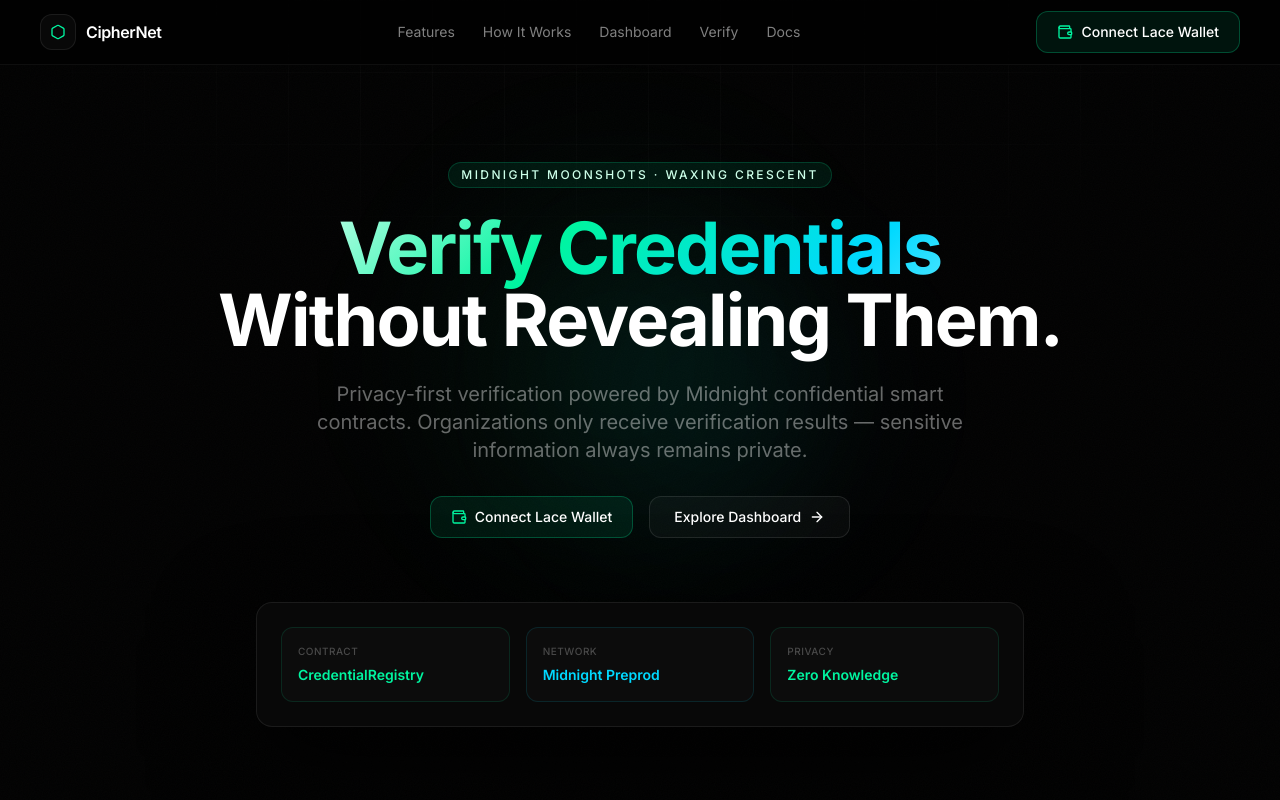
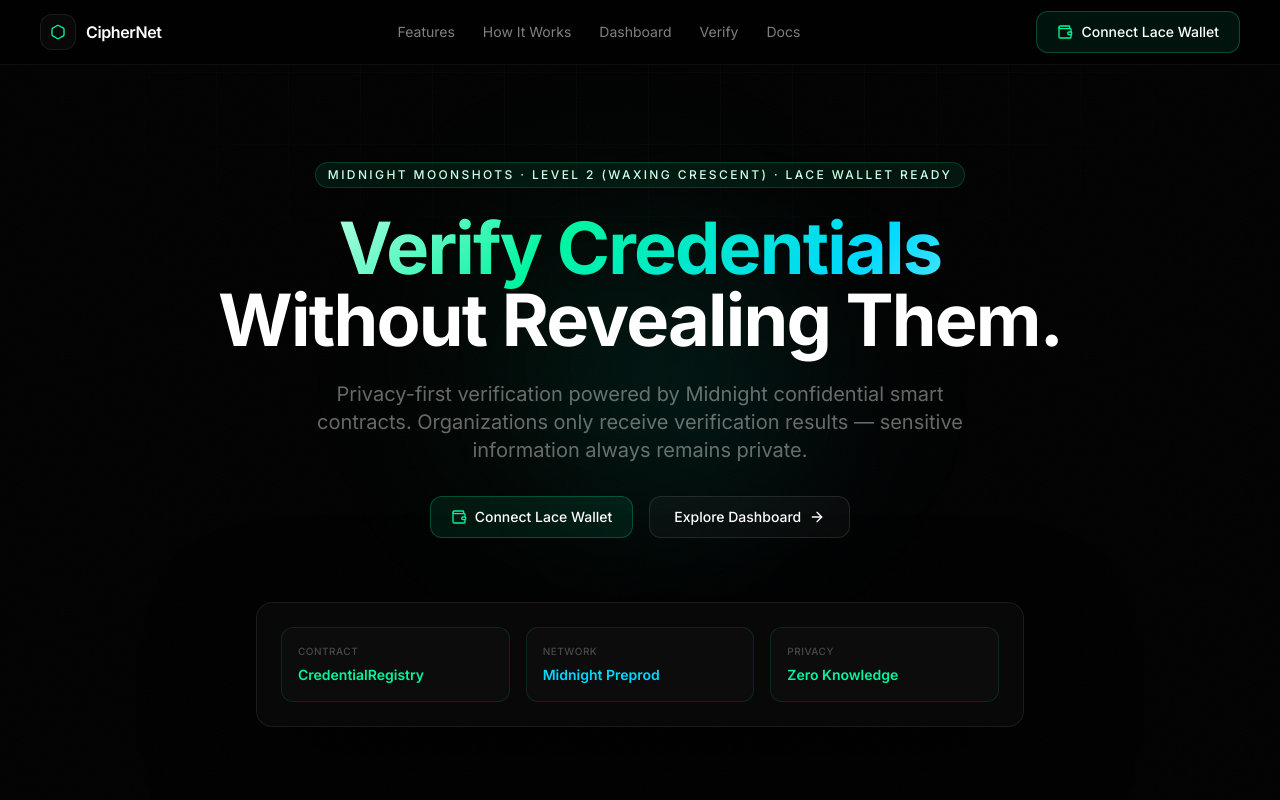
Before and after one commit to V1shnuuu/CipherNet, a Next.js app: page / in a window 1280 px wide. Shown: the top 800 px of the page. Built offline with nearby package versions, Linux system fonts and the light colour scheme.

Commit message:
feat: add Lace wallet integration badge to landing page hero

```diff
--- a/components/ciphernet-landing.tsx
+++ b/components/ciphernet-landing.tsx
@@ -135,7 +135,7 @@
             transition={{ duration: 0.8, ease: 'easeOut' }}
           >
             <Badge tone="emerald" className="mb-6 inline-flex">
-              Midnight Moonshots · Waxing Crescent
+              Midnight Moonshots · Level 2 (Waxing Crescent) · Lace Wallet Ready
             </Badge>
 
             <h1 className="text-5xl font-bold leading-[1.05] tracking-tight sm:text-6xl lg:text-7xl">
```
